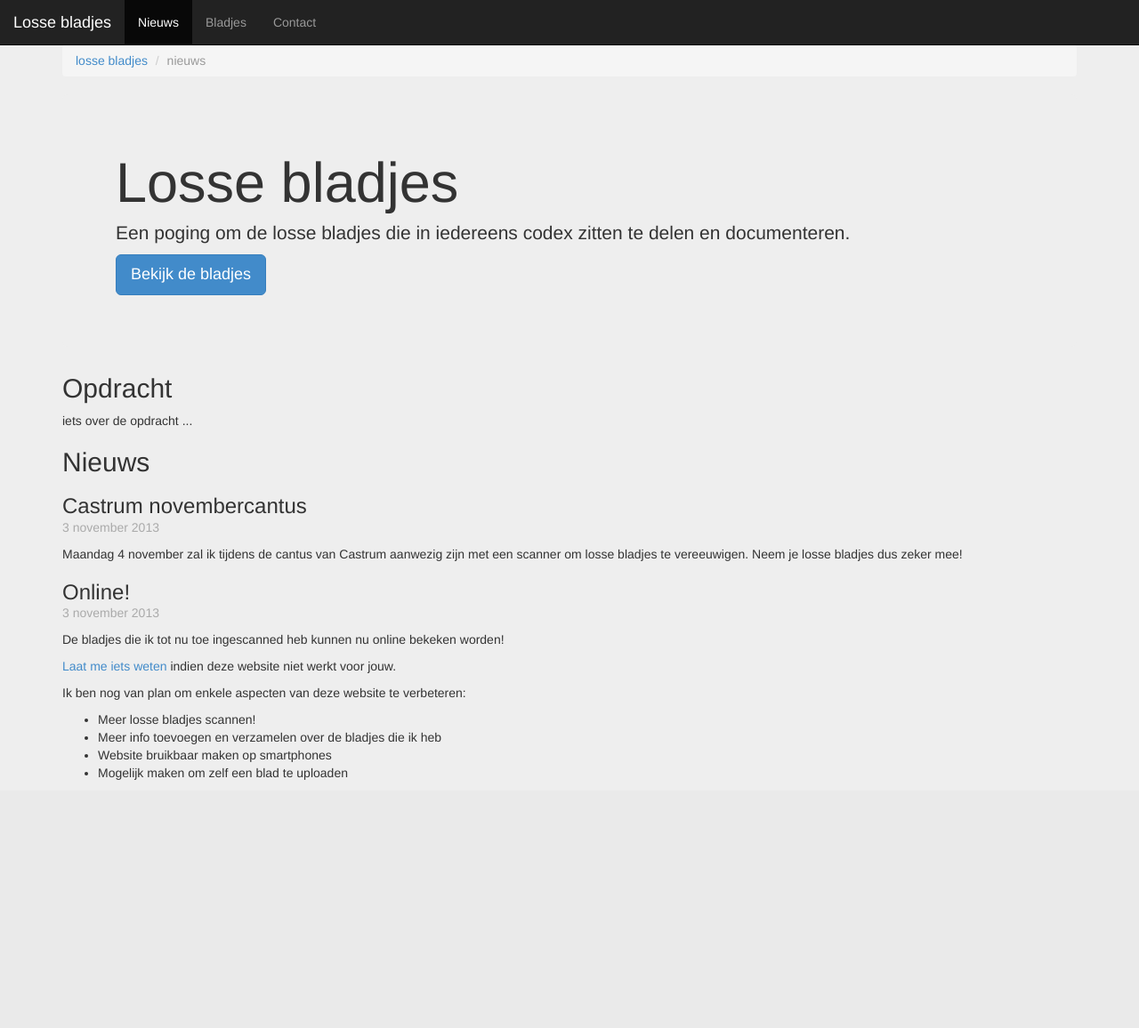
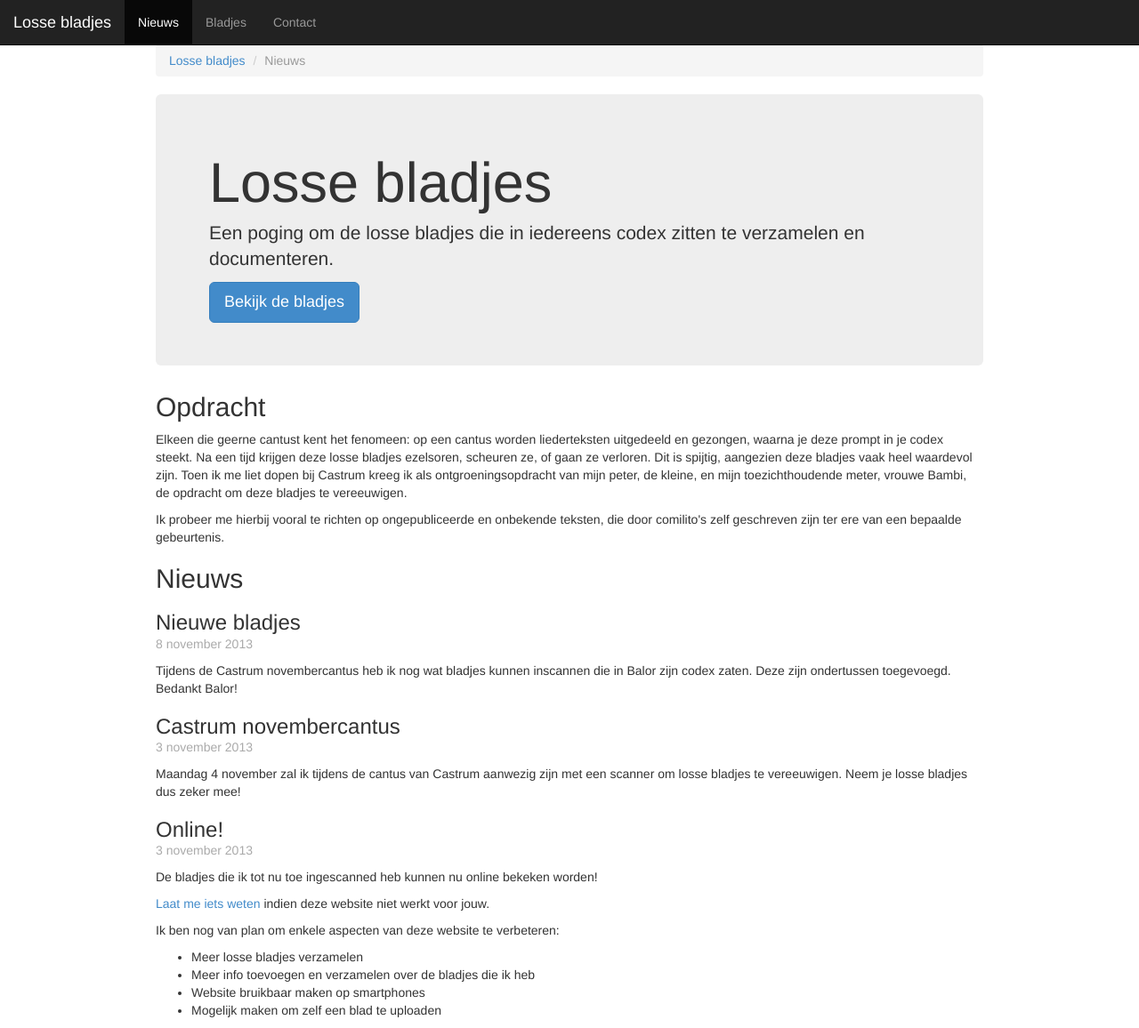
Before and after one commit to berz/lossebladjes, a Flask app: page / in a window 1280 px wide. Shown: the whole page at 89% size. Before the commit the page ends 877 px from the top, so only its background shows below. Run offline with Flask 2, Linux system fonts and the light colour scheme; some libraries are stand-ins or nearby versions.

Commit message:
misc improvements

```diff
--- a/losseblaadjes/static/overrides.css
+++ b/losseblaadjes/static/overrides.css
@@ -8,10 +8,6 @@
 
 .carousel-control {
     background-image: none !important;
-}
-
-.center-y {
-    vertical-align:middle;
 }
 
 .white {
@@ -25,9 +21,7 @@
 }
 
 body {
-    background-color: #eee;
     padding-top: 50px; /* for the fixed menu */
-}
 }
 
 .wrapper {
--- a/losseblaadjes/templates/contact.html
+++ b/losseblaadjes/templates/contact.html
@@ -1,5 +1,5 @@
 {% extends "template.html" %}
-{% set title = "contact" %}
+{% set title = "Contact" %}
 {% set active_page = "contact" %}
 
 {% block content %}
--- a/losseblaadjes/templates/index.html
+++ b/losseblaadjes/templates/index.html
@@ -1,20 +1,27 @@
 {% extends "template.html" %}
 {% set active_page = "index" %}
-{% set title = "nieuws" %}
+{% set title = "Nieuws" %}
 
 {% block content %}
-<div class="jumbotron">
-<h1>Losse bladjes</h1>
-<p>Een poging om de losse bladjes die in iedereens codex zitten te delen en documenteren.</p>
-<p><a class="btn btn-primary btn-lg" role="button" href="{{ url_for('bladjes') }}">Bekijk de bladjes</a></p>
+<div class="jumbotron clearfix">
+<!--     <img style="float:right; height:100%" src="{{ url_for('static', filename='codex_kvhv.png') }}"> -->
+    <h1>Losse bladjes</h1>
+    <p>Een poging om de losse bladjes die in iedereens codex zitten te verzamelen en documenteren.</p>
+    <a class="btn btn-primary btn-lg" role="button" href="{{ url_for('bladjes') }}">Bekijk de bladjes</a>
+
 </div>
 
 <h2>Opdracht</h2>
-<p>iets over de opdracht ...</p>
+<p>Elkeen die geerne cantust kent het fenomeen: op een cantus worden liederteksten uitgedeeld en gezongen, waarna je deze prompt in je codex steekt. Na een tijd krijgen deze losse bladjes ezelsoren, scheuren ze, of gaan ze verloren. Dit is spijtig, aangezien deze bladjes vaak heel waardevol zijn. Toen ik me liet dopen bij Castrum kreeg ik als ontgroeningsopdracht van mijn peter, de kleine, en mijn toezichthoudende meter, vrouwe Bambi, de opdracht om deze bladjes te vereeuwigen.</p>
+<p>Ik probeer me hierbij vooral te richten op ongepubliceerde en onbekende teksten, die door comilito's zelf geschreven zijn ter ere van een bepaalde gebeurtenis.</p>
 
 <h2>Nieuws</h2>
 
 {% set posts = [
+    ('Nieuwe bladjes',
+    '8 november 2013',
+    '<p>Tijdens de Castrum novembercantus heb ik nog wat bladjes kunnen inscannen die in Balor zijn codex zaten. Deze zijn ondertussen toegevoegd. Bedankt Balor!</p>'),
+
     ('Castrum novembercantus',
     '3 november 2013',
     '<p>Maandag 4 november zal ik tijdens de cantus van Castrum aanwezig zijn met een scanner om losse bladjes te vereeuwigen. Neem je losse bladjes dus zeker mee!</p>'),
@@ -25,7 +32,7 @@
     <p><a href="' + url_for('contact') + '">Laat me iets weten</a> indien deze website niet werkt voor jouw.</p>
     <p>Ik ben nog van plan om enkele aspecten van deze website te verbeteren: </p>
     <ul>
-        <li>Meer losse bladjes scannen!</li>
+        <li>Meer losse bladjes verzamelen</li>
         <li>Meer info toevoegen en verzamelen over de bladjes die ik heb</li>
         <li>Website bruikbaar maken op smartphones</li>
         <li>Mogelijk maken om zelf een blad te uploaden</li>
--- a/losseblaadjes/templates/template.html
+++ b/losseblaadjes/templates/template.html
@@ -4,8 +4,8 @@
     {% set title = title|default('') -%}
     <title>Lossebladjes{% if title %} - {{ title }}{% endif %}</title>
     <meta name="viewport" content="width=device-width, initial-scale=1.0">
+    <link href="//netdna.bootstrapcdn.com/bootstrap/3.0.0/css/bootstrap-glyphicons.css" rel="stylesheet">
     <link rel="stylesheet" href="{{ url_for('static', filename='bootstrap.css') }}">
-    <link href="//netdna.bootstrapcdn.com/bootstrap/3.0.0/css/bootstrap-glyphicons.css" rel="stylesheet">
     <link href="//netdna.bootstrapcdn.com/font-awesome/4.0.1/css/font-awesome.min.css" rel="stylesheet">
     <link rel="stylesheet" href="{{ url_for('static', filename='overrides.css') }}">
 
@@ -42,10 +42,10 @@
     </nav>
     <div class="container wrapper">
     <ol class="breadcrumb">
-        <li><a href="{{url_for('index')}}">losse bladjes</a></li>
+        <li><a href="{{url_for('index')}}">Losse bladjes</a></li>
         {% if parent -%}
-        {% for name, url in parent %}
-        <li><a href="{{url}}">{{name}}</a></li>
+        {% for page, name in parent %}
+        <li><a href="{{ url_for(page) }}">{{name}}</a></li>
         {% endfor %}
         {% endif %}
         <li class="active">{{ title }}</li>
```
Also changed, not shown: losseblaadjes/templates/blad.html (+9 -8 lines), losseblaadjes/templates/bladjes.html (+6 -6 lines).
